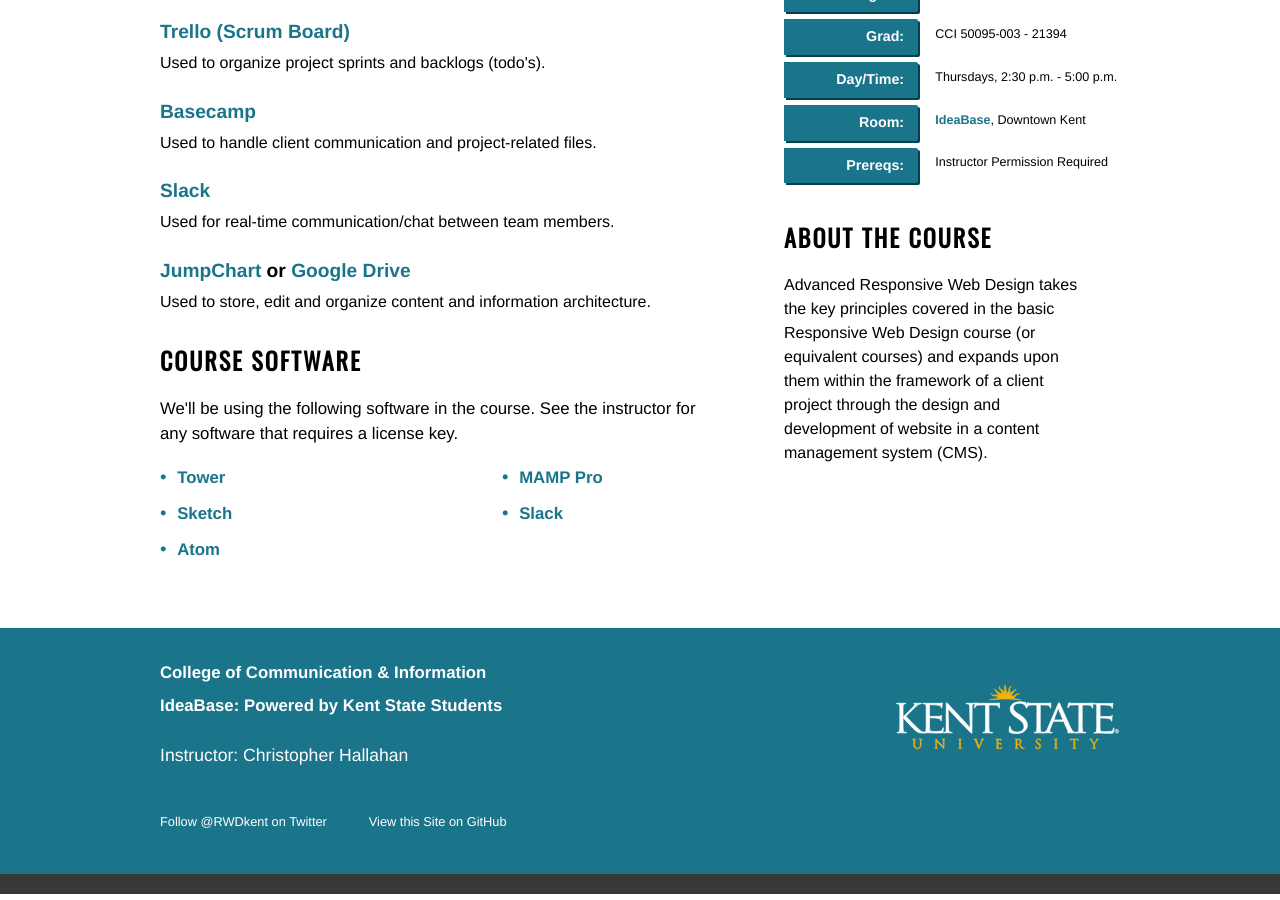
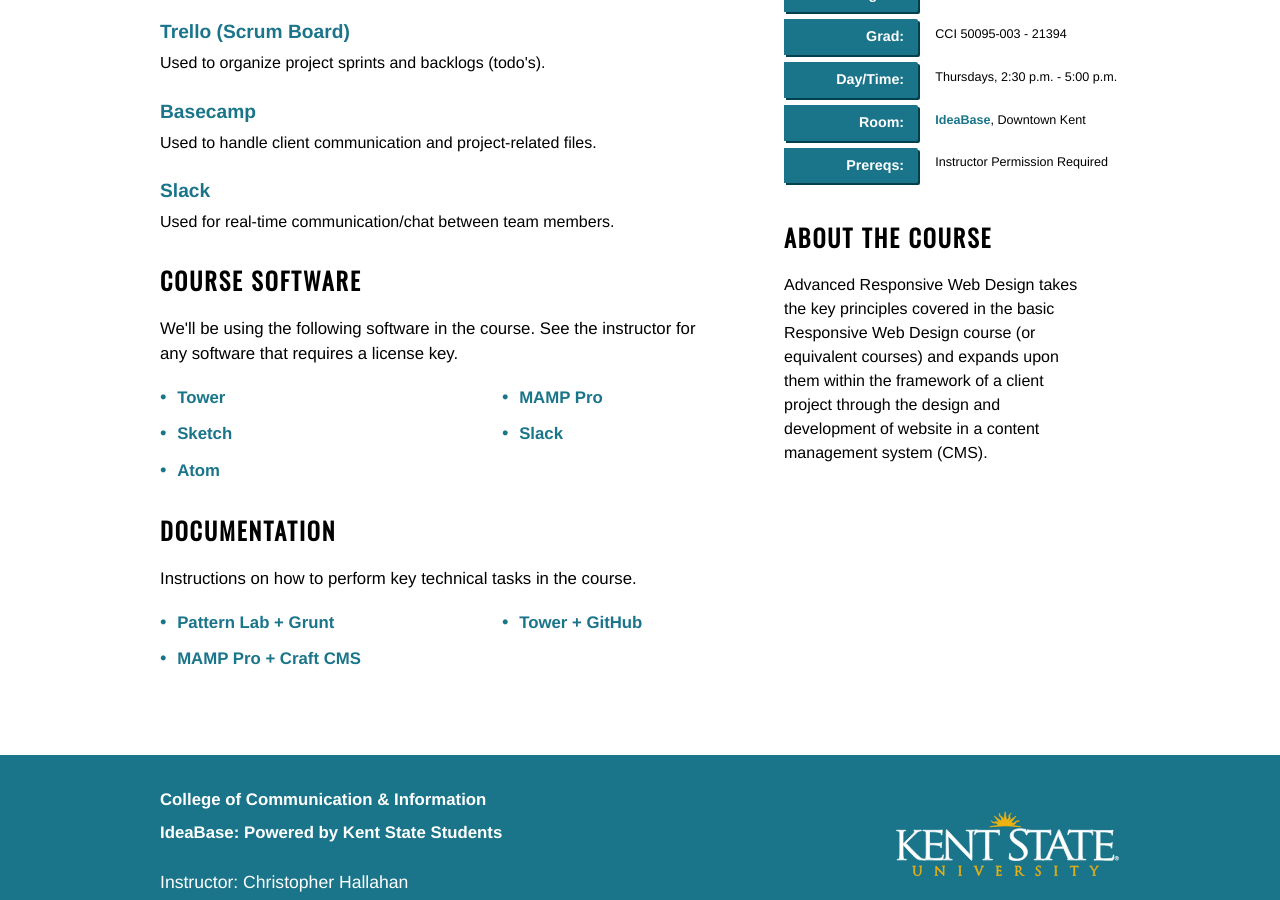
Before and after one commit to KentStateWeb/rwd, a Jekyll site: the page built from advanced/index.html, in a window 1280 px wide and 900 px high, scrolled down 813 px. Built offline with Jekyll 4.4.1, drawn with Linux system fonts in a browser that asks for light colours; some web fonts are replaced.

Commit message:
Added tutorial documents

```diff
--- a/advanced/index.html
+++ b/advanced/index.html
@@ -27,7 +27,8 @@
 			</dl>
 		</div>
 	</section>
-	<section class="main-content-area">
+	<section class="main-content-area main-content-area__columns-container">
+		<section class="main-content-area__columns">
 		<h2>Course Tools</h2>
 		<p>We'll be using the following tools to complete the project.</p>
 		<h4><a href="https://github.com/ideabase/studentmedia">GitHub Repository</a></h4>
@@ -38,8 +39,8 @@
 		<p class="item-summary">Used to handle client communication and project-related files.</p>
 		<h4><a href="https://rwdkent.slack.com">Slack</a></h4>
 		<p class="item-summary">Used for real-time communication/chat between team members.</p>
-		<h4><a href="https://core.jumpchart.com/site/view/246143/">JumpChart</a> or <a href="https://drive.google.com">Google Drive</a></h4>
-		<p class="item-summary">Used to store, edit and organize content and information architecture.</p>
+	</section>
+		<section class="main-content-area__columns">
 		<h2>Course Software</h2>
 		<p>We'll be using the following software in the course.  See the instructor for any software that requires a license key.</p>
 		<ul>
@@ -49,6 +50,17 @@
 			<li><a href="https://www.mamp.info/en/mamp-pro/">MAMP Pro</a></li>
 			<li><a href="http://www.slack.com">Slack</a></li>
 		</ul>
+	</section>
+	<section class="main-content-area__columns">
+		<h2>Documentation</h2>
+		<p>Instructions on how to perform key technical tasks in the course.</p>
+		<ul>
+			<li><a href="docs/grunt.html">Pattern Lab + Grunt</a></li>
+			<li><a href="docs/craft.html">MAMP Pro + Craft CMS</a></li>
+			<li><a href="docs/craft.html">Tower + GitHub</a></li>
+		</ul>
+	</section>
+	<br/>
 	</section>
 	<aside role="complementary">
 		<section class="basic-information">
```
Also changed, not shown: advanced/docs/craft.md (added, +29 -0 lines), advanced/docs/grunt.md (added, +52 -0 lines), advanced/docs/tower.md (added, +38 -0 lines), 1 other file.
